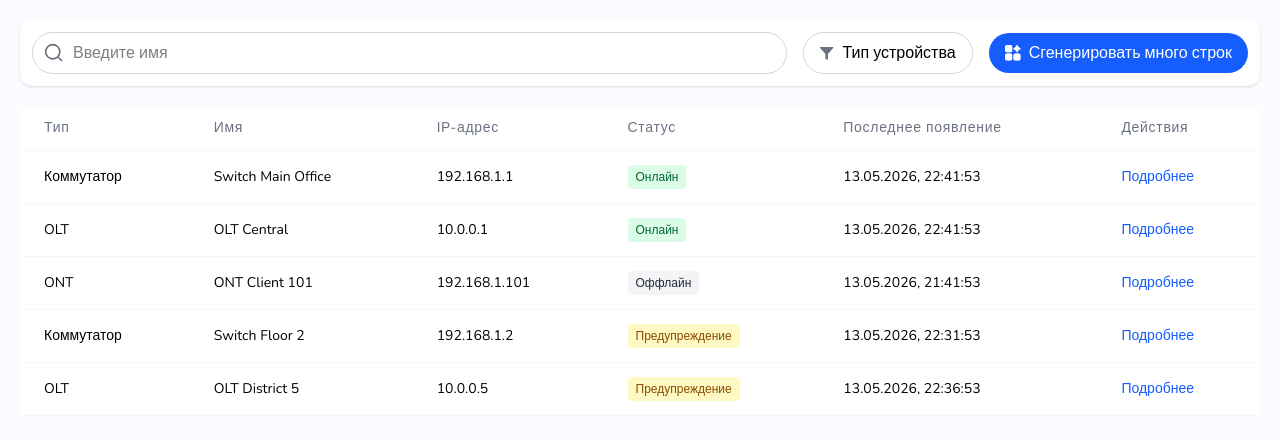
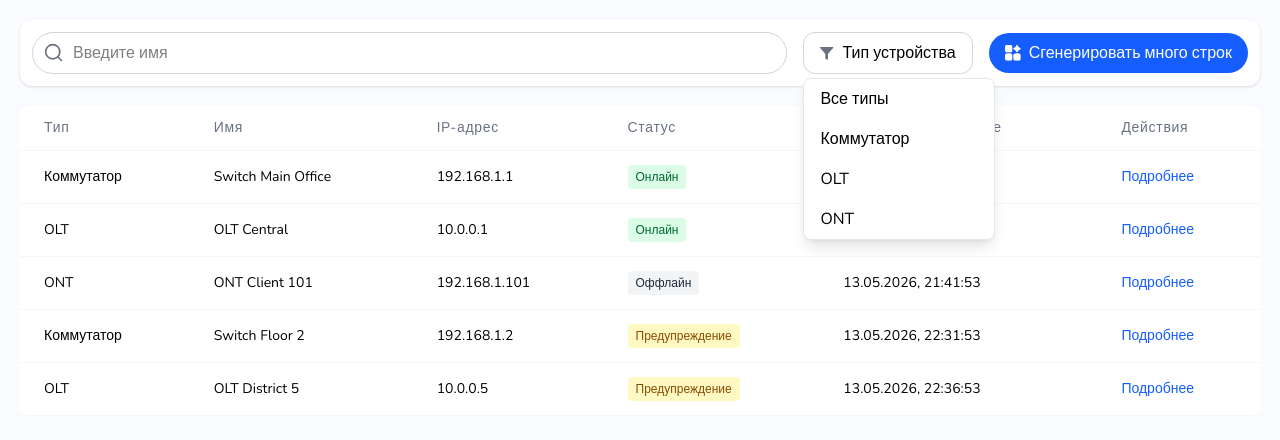
Before and after one commit to Noo001/network-devices-monitor, a Vue app: page / in a window 1280 px wide. Both pictures are taken after a click on the button "Тип устройства". Shown: the top 440 px of the page. Built offline with nearby package versions, Linux system fonts and the light colour scheme.

Commit message:
фильтр по типу устройства

```diff
--- a/src/views/DevicesView.vue
+++ b/src/views/DevicesView.vue
@@ -15,12 +15,44 @@
           />
         </div>
 
-        <button class="flex items-center gap-2 px-4 py-2 border border-gray-300 rounded-full hover:bg-gray-50">
-          <svg width="14" height="13" viewBox="0 0 14 13" fill="none" xmlns="http://www.w3.org/2000/svg">
-            <path d="M5.33309 11.3333C5.33304 11.4572 5.3675 11.5787 5.43262 11.6841C5.49774 11.7895 5.59094 11.8746 5.70176 11.93L7.03509 12.5967C7.13676 12.6475 7.24972 12.6714 7.36326 12.6663C7.47679 12.6612 7.58712 12.6271 7.68378 12.5673C7.78044 12.5075 7.8602 12.424 7.91551 12.3247C7.97081 12.2254 7.99981 12.1137 7.99976 12V7.33333C7.99991 7.00292 8.12274 6.68433 8.34443 6.43933L13.1598 1.11333C13.2461 1.01771 13.3028 0.899122 13.3232 0.771922C13.3435 0.644723 13.3265 0.514355 13.2744 0.396583C13.2222 0.278812 13.137 0.178682 13.0291 0.108301C12.9212 0.0379205 12.7952 0.000303823 12.6664 0H0.666426C0.537498 4.65483e-05 0.411349 0.0374771 0.303259 0.107758C0.19517 0.178038 0.109779 0.278153 0.0574294 0.395975C0.00507957 0.513798 -0.0119828 0.644272 0.00830942 0.771594C0.0286016 0.898916 0.0853774 1.01762 0.17176 1.11333L4.98843 6.43933C5.21012 6.68433 5.33294 7.00292 5.33309 7.33333V11.3333Z" fill="#6B727E"/>
-          </svg>
-          <span>Тип устройства</span>
-        </button>
+        <div class="relative">
+          <button
+              @click="isTypeMenuOpen = !isTypeMenuOpen"
+              class="flex items-center gap-2 px-4 py-2 border border-gray-300 rounded-xl hover:bg-gray-50"
+          >
+            <svg width="14" height="13" viewBox="0 0 14 13" fill="none" xmlns="http://www.w3.org/2000/svg">
+              <path d="M5.33309 11.3333C5.33304 11.4572 5.3675 11.5787 5.43262 11.6841C5.49774 11.7895 5.59094 11.8746 5.70176 11.93L7.03509 12.5967C7.13676 12.6475 7.24972 12.6714 7.36326 12.6663C7.47679 12.6612 7.58712 12.6271 7.68378 12.5673C7.78044 12.5075 7.8602 12.424 7.91551 12.3247C7.97081 12.2254 7.99981 12.1137 7.99976 12V7.33333C7.99991 7.00292 8.12274 6.68433 8.34443 6.43933L13.1598 1.11333C13.2461 1.01771 13.3028 0.899122 13.3232 0.771922C13.3435 0.644723 13.3265 0.514355 13.2744 0.396583C13.2222 0.278812 13.137 0.178682 13.0291 0.108301C12.9212 0.0379205 12.7952 0.000303823 12.6664 0H0.666426C0.537498 4.65483e-05 0.411349 0.0374771 0.303259 0.107758C0.19517 0.178038 0.109779 0.278153 0.0574294 0.395975C0.00507957 0.513798 -0.0119828 0.644272 0.00830942 0.771594C0.0286016 0.898916 0.0853774 1.01762 0.17176 1.11333L4.98843 6.43933C5.21012 6.68433 5.33294 7.00292 5.33309 7.33333V11.3333Z" fill="#6B727E"/>
+            </svg>
+            <span>Тип устройства</span>
+          </button>
+
+          <div v-if="isTypeMenuOpen" class="absolute top-full left-0 mt-1 w-48 bg-white border border-gray-200 rounded-lg shadow-lg z-10">
+            <div
+                @click="selectType('')"
+                class="px-4 py-2 hover:bg-gray-50 cursor-pointer"
+            >
+              Все типы
+            </div>
+            <div
+                @click="selectType('switch')"
+                class="px-4 py-2 hover:bg-gray-50 cursor-pointer"
+            >
+              Коммутатор
+            </div>
+            <div
+                @click="selectType('olt')"
+                class="px-4 py-2 hover:bg-gray-50 cursor-pointer"
+            >
+              OLT
+            </div>
+            <div
+                @click="selectType('ont')"
+                class="px-4 py-2 hover:bg-gray-50 cursor-pointer"
+            >
+              ONT
+            </div>
+          </div>
+        </div>
 
         <button class="flex items-center gap-2 px-4 py-2 bg-blue-600 text-white rounded-full hover:bg-blue-700">
           <svg width="16" height="16" viewBox="0 0 16 16" fill="none" xmlns="http://www.w3.org/2000/svg">
@@ -44,15 +76,37 @@
 </template>
 
 <script setup lang="ts">
-import { ref } from 'vue';
+import { ref, onMounted, onUnmounted } from 'vue';
 import DeviceTable from '@/components/DeviceTable.vue';
 import DeviceModal from '@/components/DeviceModal.vue';
-import type { Device } from '@/types/device.types';
+import type {Device, DeviceType} from '@/types/device.types';
 import { useDeviceStore } from '@/stores/device.store';
 
 const modalVisible = ref(false);
 const selectedDevice = ref<Device | null>(null);
 const store = useDeviceStore();
+
+const isTypeMenuOpen = ref(false);
+
+function selectType(type: DeviceType | '') {
+  store.setSelectedType(type);
+  isTypeMenuOpen.value = false;
+}
+
+function handleClickOutside(event: MouseEvent) {
+  const target = event.target as HTMLElement;
+  if (!target.closest('.relative')) {
+    isTypeMenuOpen.value = false;
+  }
+}
+
+onMounted(() => {
+  document.addEventListener('click', handleClickOutside);
+});
+
+onUnmounted(() => {
+  document.removeEventListener('click', handleClickOutside);
+});
 
 function handleViewDetails(device: Device) {
   selectedDevice.value = device;
```
